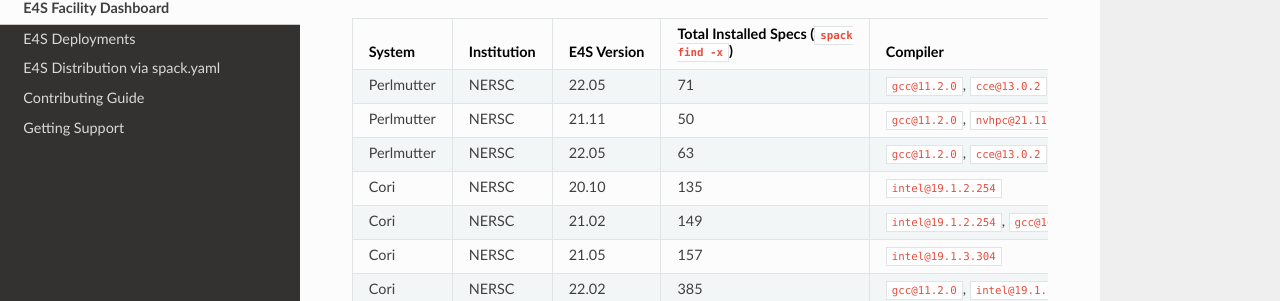
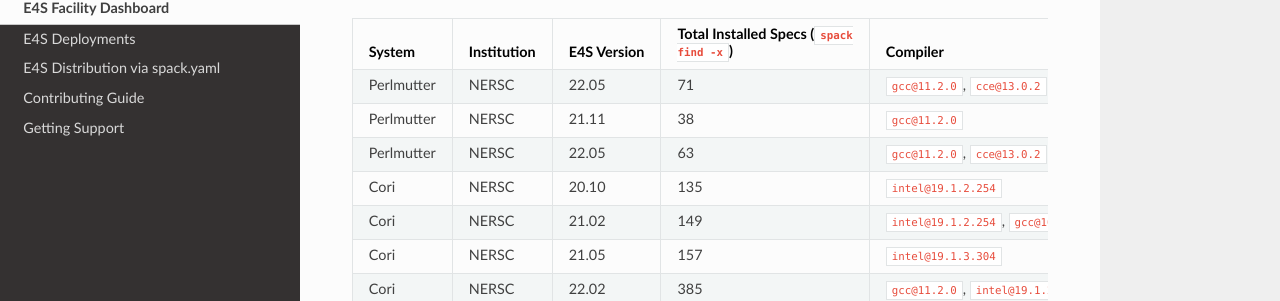
Before and after one commit to E4S-Project/e4s, a Sphinx documentation site: the page built from docs/facility_e4s.md, in a window 1280 px wide and 962 px high. Shown: the part 142-443 px from the top of the window. Built offline with Sphinx 7.4.7 and the Read the Docs theme 2.0.0, drawn with Linux system fonts in a browser that asks for light colours.

Commit message:
updated details about rebuilt 21.11 deployment at NERSC

```diff
--- a/docs/facility_e4s.md
+++ b/docs/facility_e4s.md
@@ -1,10 +1,10 @@
 # E4S Facility Dashboard
 
-System  | Institution | E4S Version | Total Installed Specs (`spack find -x`) | Compiler                                                                                                   | Spack Commit or branch                                                                                                              | Spack.yaml                                                                                                                                                                                   | `spack find` File |
+System  | Institution | E4S Version          | Total Installed Specs (`spack find -x`)  | Compiler                                                                                                   | Spack Commit or branch                                                                                                              | Spack.yaml                                                                                                                                                                                   | `spack find` File |
 ------- | ----------- | -------------------- |----------------------|------------------------------------------------------------------------------------------------------------|-------------------------------------------------------------------------------------------------------------------------------------|----------------------------------------------------------------------------------------------------------------------------------------------------------------------------------------------| --------------- |
 Perlmutter | NERSC | 22.05 | 71 | `gcc@11.2.0`, `cce@13.0.2` | [https://github.com/spack/spack/tree/e4s-22.05](https://github.com/spack/spack/tree/e4s-22.05)                                      | [https://github.com/spack/spack-configs/blob/main/NERSC/perlmutter/e4s-22.05/spack.yaml](https://github.com/spack/spack-configs/blob/main/NERSC/perlmutter/e4s-22.05/spack.yaml)             | [https://github.com/spack/spack-configs/blob/main/NERSC/perlmutter/e4s-22.05/e4s-22.05.txt](https://github.com/spack/spack-configs/blob/main/NERSC/perlmutter/e4s-22.05/e4s-22.05.txt)
-Perlmutter | NERSC| 21.11 | 50                  | `gcc@11.2.0`, `nvhpc@21.11`                                                                                | [https://github.com/spack/spack/tree/e4s-21.11](https://github.com/spack/spack/tree/e4s-21.11)                                      | [https://github.com/spack/spack-configs/blob/main/NERSC/perlmutter/e4s-21.11/spack.yaml](https://github.com/spack/spack-configs/blob/main/NERSC/perlmutter/e4s-21.11/spack.yaml)             | [https://github.com/spack/spack-configs/blob/main/NERSC/perlmutter/e4s-21.11/e4s-21.11.txt](https://github.com/spack/spack-configs/blob/main/NERSC/perlmutter/e4s-21.11/e4s-21.11.txt)
-Perlmutter | NERSC| 22.05 | 63                  | `gcc@11.2.0`, `cce@13.0.2`                                                                                | [https://github.com/spack/spack/tree/e4s-22.05](https://github.com/spack/spack/tree/e4s-22.05)                                      | [https://github.com/spack/spack-configs/blob/main/NERSC/perlmutter/e4s-22.05/spack.yaml](https://github.com/spack/spack-configs/blob/main/NERSC/perlmutter/e4s-22.05/spack.yaml)             | [https://github.com/spack/spack-configs/blob/main/NERSC/perlmutter/e4s-22.05/e4s-22.05.txt](https://github.com/spack/spack-configs/blob/main/NERSC/perlmutter/e4s-22.05/e4s-22.05.txt)
+Perlmutter | NERSC | 21.11 | 38 | `gcc@11.2.0`               | [https://github.com/spack/spack/tree/e4s-21.11](https://github.com/spack/spack/tree/e4s-21.11)                                      | [https://github.com/spack/spack-configs/blob/main/NERSC/perlmutter/e4s-21.11/spack.yaml](https://github.com/spack/spack-configs/blob/main/NERSC/perlmutter/e4s-21.11/spack.yaml)             | [https://github.com/spack/spack-configs/blob/main/NERSC/perlmutter/e4s-21.11/e4s-21.11.txt](https://github.com/spack/spack-configs/blob/main/NERSC/perlmutter/e4s-21.11/e4s-21.11.txt)
+Perlmutter | NERSC | 22.05 | 63 | `gcc@11.2.0`, `cce@13.0.2` | [https://github.com/spack/spack/tree/e4s-22.05](https://github.com/spack/spack/tree/e4s-22.05)                                      | [https://github.com/spack/spack-configs/blob/main/NERSC/perlmutter/e4s-22.05/spack.yaml](https://github.com/spack/spack-configs/blob/main/NERSC/perlmutter/e4s-22.05/spack.yaml)             | [https://github.com/spack/spack-configs/blob/main/NERSC/perlmutter/e4s-22.05/e4s-22.05.txt](https://github.com/spack/spack-configs/blob/main/NERSC/perlmutter/e4s-22.05/e4s-22.05.txt)
 Cori | NERSC  | 20.10 | 135                  | `intel@19.1.2.254`                                                                                         | [e1e0bbb4cbe11a3f0d7e50466ffa86071ee653b7](https://github.com/spack/spack/commit/e1e0bbb4cbe11a3f0d7e50466ffa86071ee653b7)          | [https://github.com/spack/spack-configs/blob/master/NERSC/cori/e4s-20.10/spack.yaml](https://github.com/spack/spack-configs/blob/master/NERSC/cori/e4s-20.10/spack.yaml)                     | [https://github.com/spack/spack-configs/blob/master/NERSC/cori/e4s-20.10/e4s-20.10.txt](https://github.com/spack/spack-configs/blob/master/NERSC/cori/e4s-20.10/e4s-20.10.txt)
 Cori | NERSC | 21.02 | 149                  | `intel@19.1.2.254`, `gcc@10.1.0`                                                                           | [b56d65fce5f4743a23399f0cde006bed1b52d53d](https://github.com/spack/spack/commit/b56d65fce5f4743a23399f0cde006bed1b52d53d)          | [https://github.com/spack/spack-configs/blob/main/NERSC/cori/e4s-21.02/spack.yaml](https://github.com/spack/spack-configs/blob/main/NERSC/cori/e4s-21.02/spack.yaml)                         | [https://github.com/spack/spack-configs/blob/main/NERSC/cori/e4s-21.02/e4s-21.02.txt](https://github.com/spack/spack-configs/blob/main/NERSC/cori/e4s-21.02/e4s-21.02.txt)
 Cori | NERSC | 21.05 | 157                  | `intel@19.1.3.304`                                                                                         | [https://github.com/spack/spack/tree/e4s-21.05](https://github.com/spack/spack/tree/e4s-21.05)                                      | [https://github.com/spack/spack-configs/blob/main/NERSC/cori/e4s-21.05/spack.yaml](https://github.com/spack/spack-configs/blob/main/NERSC/cori/e4s-21.05/spack.yaml)                         | [https://github.com/spack/spack-configs/blob/main/NERSC/cori/e4s-21.05/e4s-21.05.txt](https://github.com/spack/spack-configs/blob/main/NERSC/cori/e4s-21.05/e4s-21.05.txt)
```
